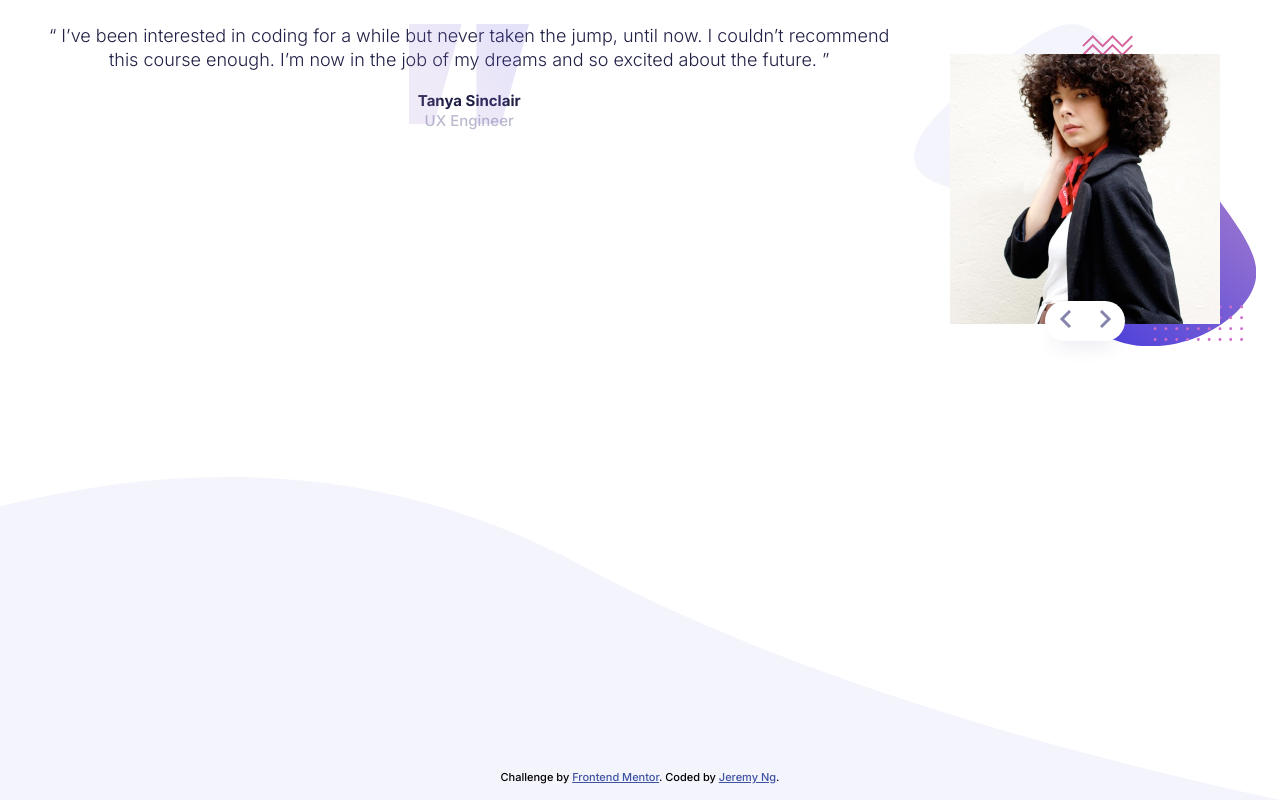
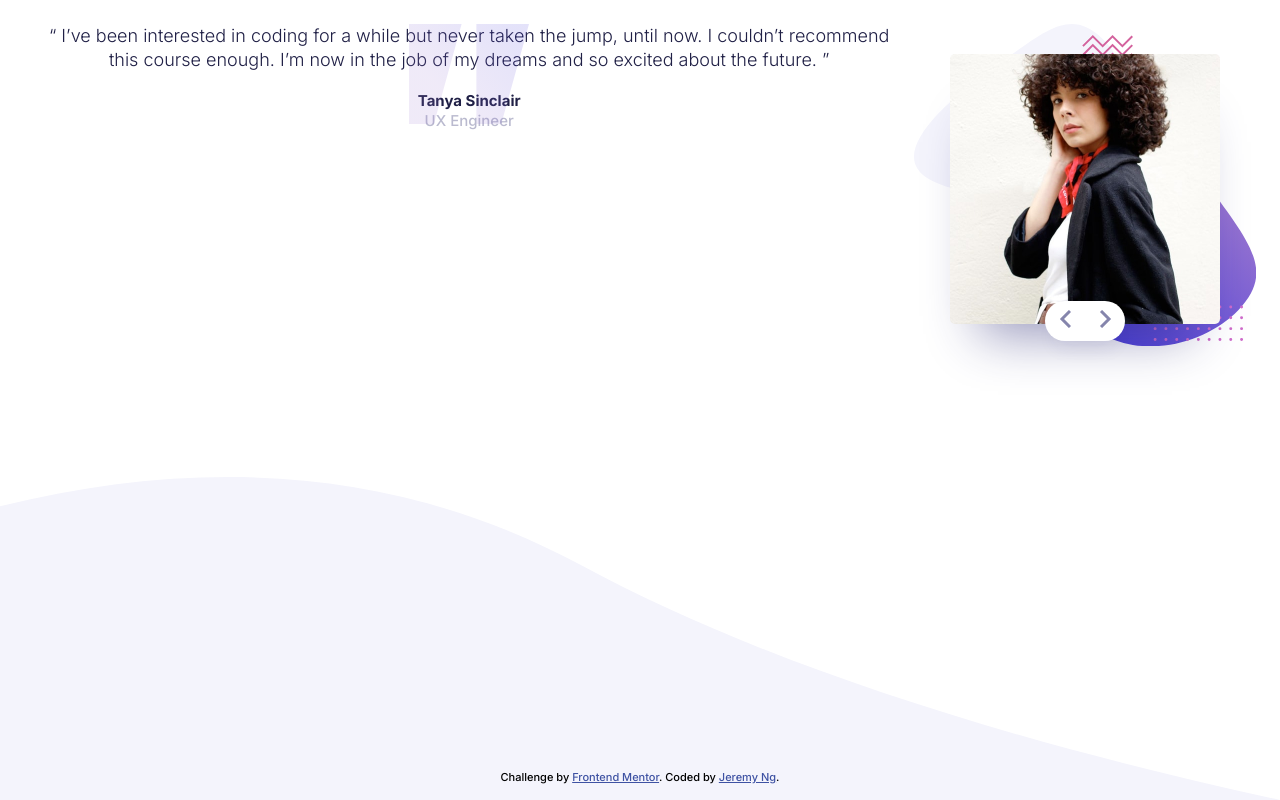
Before and after one commit to lanechanger/fem-coding-bootcamp-testimonials, a plain HTML site: page index.html in a window 1280 px wide. Drawn offline with Linux system fonts and the light colour scheme.

Commit message:
fix: added border radius and box shadow to image

```diff
--- a/app/scss/_carousel.scss
+++ b/app/scss/_carousel.scss
@@ -8,6 +8,9 @@
 
   &-img {
     max-width: 100%;
+    background: #EBEBEB;
+    box-shadow: rem(0px) rem(40px) rem(50px) rem(-30px) rgba(36, 36, 113, 0.495001);
+    border-radius: rem(5px);
   }
 
   &-controls {
```
Also changed, not shown: dist/style.css, 1 other file.
